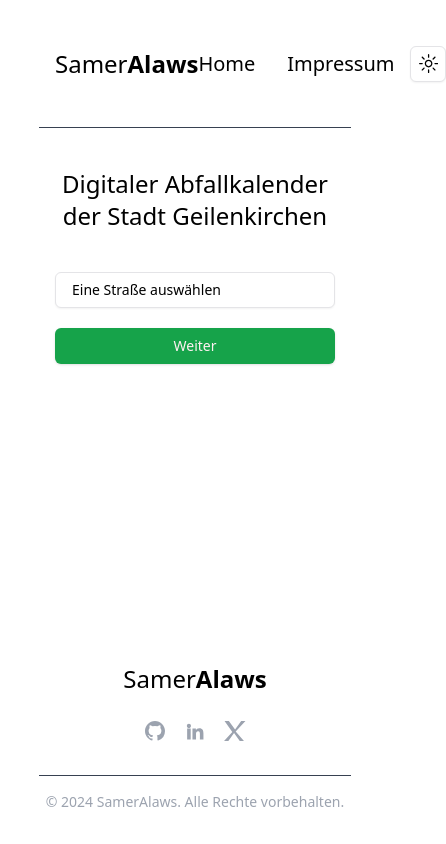
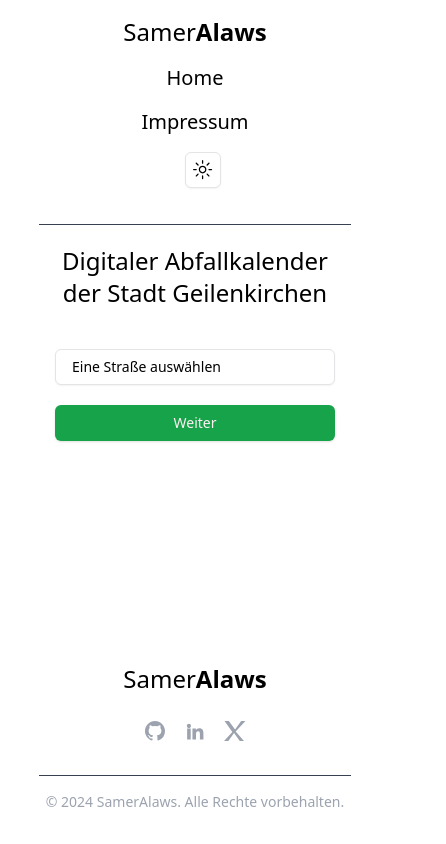
Before and after one commit to samalaws/abfall, a Next.js app: page / in a window 390 px wide. Shown: the whole page, 446 px wide, since content can reach past the window. Built offline with nearby package versions, Linux system fonts and the light colour scheme.

Commit message:
edit css style of header componeent

```diff
--- a/app/componenet/header.tsx
+++ b/app/componenet/header.tsx
@@ -3,9 +3,12 @@ import Link from "next/link";
 
 export default function Header() {
   return (
-    <header className="min-h-32 flex border-b border-gray-700  mb-5 items-center justify-between p-4">
-      <div className="flex items-center">
-        <Link href="https://www.alaws.de" passHref
+    <>
+      <header className="min-h-32 flex flex-col sm:flex-row items-center justify-between p-4">
+        <div className="flex items-center mb-4 sm:mb-0">
+          <Link
+            href="https://www.alaws.de"
+            passHref
             target="_blank"
             rel="noopener noreferrer"
             className="text-2xl font-thin hover:underline"
@@ -13,24 +16,22 @@ export default function Header() {
             <h1>
               Samer<span className="font-bold">Alaws</span>
             </h1>
-        </Link>
-      </div>
-      <div className="flex items-center">
-        <nav className="flex-grow flex justify-center space-x-8">
-          <Link href="/" passHref
-          className="text-xl font-thin hover:text-gray-400"
-          >Home
           </Link>
-          <Link href="/impressum" passHref
-            className="text-xl font-thin hover:text-gray-400"
-          >
+        </div>
+        <nav className="flex flex-col sm:flex-row justify-end items-center space-y-4 sm:space-y-0 sm:space-x-8">
+          <Link href="/" passHref className="text-xl font-thin hover:text-gray-400 transition">
+            Home
+          </Link>
+          <Link href="/impressum" passHref className="text-xl font-thin hover:text-gray-400 transition">
             Impressum
           </Link>
+          <div className="ml-4">
+            <ModeToggle />
+          </div>
         </nav>
-        <div className="ml-4">
-          <ModeToggle />
-        </div>
-      </div>
-    </header>
+      </header>
+      <div className="border-b border-gray-700 mt-5" />
+    </>
+
   );
 }
```
